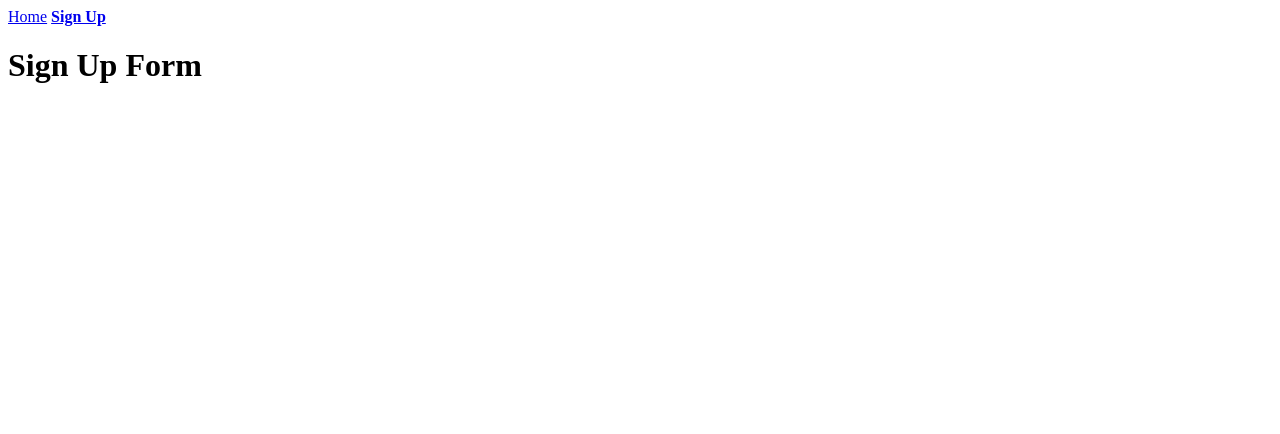
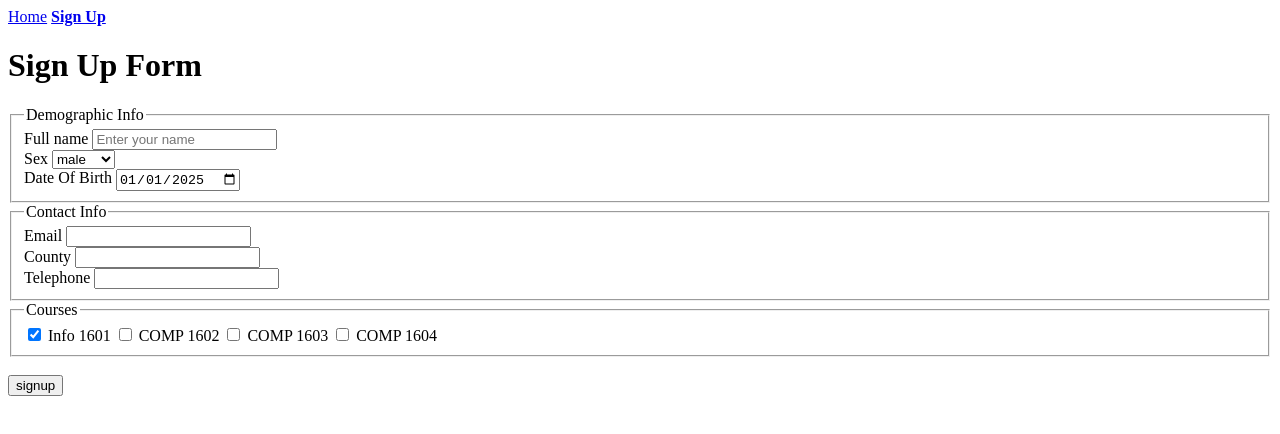
Before and after one commit to yog-droid/INFO1601L2, a plain HTML site: page pages/signup.html in a window 1280 px wide. Drawn offline with Linux system fonts and the light colour scheme.

Commit message:
completed lab 2
Added information to enter user data on sign up page as well

```diff
--- a/pages/signup.html
+++ b/pages/signup.html
@@ -1,10 +1,12 @@
 <!DOCTYPE html>
 <html lang="en">
+
 <head>
   <meta charset="UTF-8" />
   <meta name="viewport" content="width=, initial-scale=" />
   <title>Sign Up</title>
 </head>
+
 <body>
   <nav>
     <a href="../index.html">Home</a>
@@ -13,6 +15,97 @@
 
   <h1>Sign Up Form</h1>
 
+  <form action="../results.html" method="GET">
+    <fieldset>
+      <legend>Demographic Info</legend>
+
+      <label>
+        Full name
+        <input type="text" placeholder="Enter your name" name="fullname" />
+      </label>
+
+      <br />
+
+      <label>
+        Sex
+        <select name="sex">
+          <option value="1">male</option>
+          <option value="2">female</option>
+          <option value="3">other</option>
+        </select>
+      </label>
+
+      <br>
+
+      <label for="dob">Date Of Birth</label>
+      <input type="date" value="2025-01-01" name="dob" />
+
+      <br>
+
+    </fieldset>
+
+    <fieldset>
+      <legend>Contact Info</legend>
+
+      <label>
+        Email
+        <input type="email" name="email" />
+      </label>
+
+      <br />
+
+      <label>
+        County
+        <input list="counties" name="county" />
+        <datalist id="counties">
+          <option value="Caroni"></option>
+          <option value="Mayaro"></option>
+          <option value="Nariva"></option>
+          <option value="Saint Andrew"></option>
+          <option value="Saint David"></option>
+          <option value="Saint George"></option>
+          <option value="Saint Patrick"></option>
+          <option value="Victoria"></option>
+        </datalist>
+      </label>
+
+      <br />
+
+      <label>
+        Telephone
+        <input type="tel" name="telephone" />
+      </label>
+    </fieldset>
+
+    <fieldset>
+      <legend>Courses</legend>
+
+      <label>
+        <input type="checkbox" name="courses" value="info1601" checked />
+        <span>Info 1601</span>
+      </label>
+
+      <label>
+        <input type="checkbox" name="courses" value="comp1602" />
+        <span>COMP 1602</span>
+      </label>
+
+      <label>
+        <input type="checkbox" name="courses" value="comp1603" />
+        <span>COMP 1603</span>
+      </label>
+
+      <label>
+        <input type="checkbox" name="courses" value="comp1604" />
+        <span>COMP 1604</span>
+      </label>
+
+    </fieldset>
+
+    <br>
+    <input type="submit" value="signup" />
+  </form>
 
 </body>
+
 </html>
```
Also changed, not shown: index.html (+26 -3 lines). Lines whose indentation alone changed are shown as unchanged.
